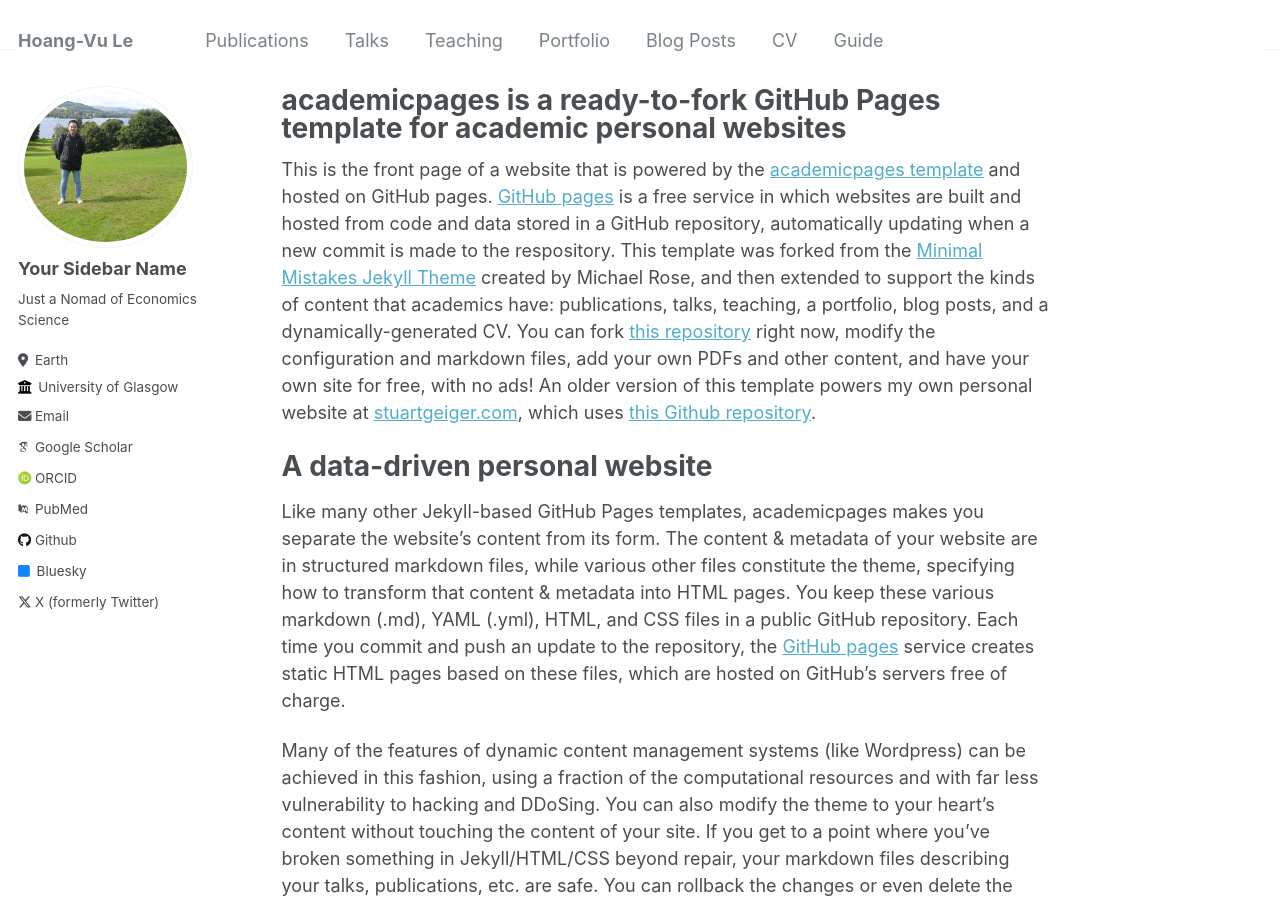
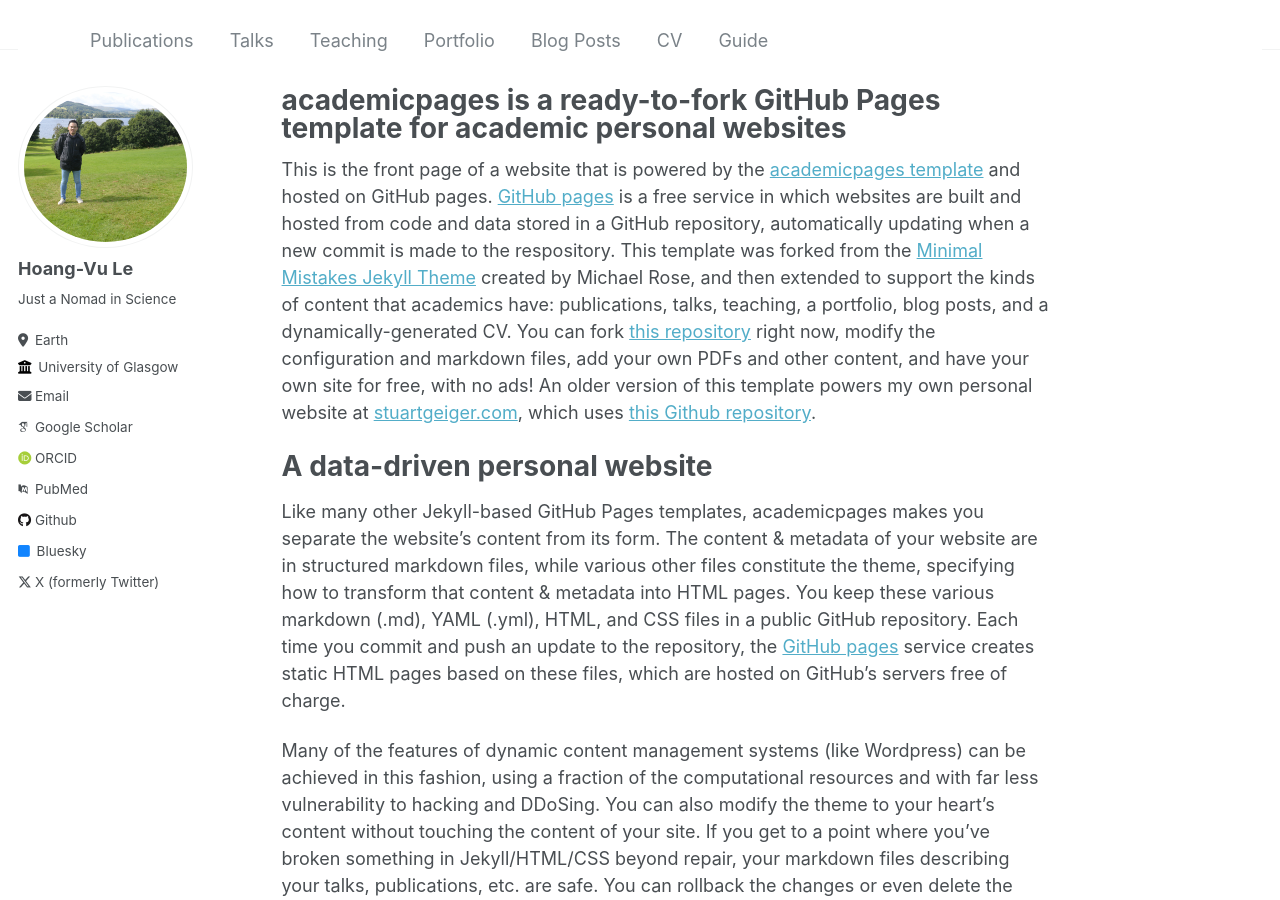
Before and after one commit to hvule/hvule.github.io, a Jekyll site: the page built from _pages/about.md, in a window 1280 px wide and 900 px high. Built offline with Jekyll 4.4.1, drawn with Linux system fonts in a browser that asks for light colours; some web fonts are replaced.

Commit message:
Update _config.yml

```diff
--- a/_config.yml
+++ b/_config.yml
@@ -8,7 +8,7 @@
 
 # Basic Site Settings
 locale                   : "en-US"
-title                    : "Hoang-Vu Le"
+title                    : ""
 title_separator          : "-"
 name                     : &name "Your Name"
 description              : &description "personal description"
@@ -22,9 +22,9 @@ repository               : "https://github.com/hvule/hvule.github.io"
 author:
   # Biographic information
   avatar           : "avt_2.jpg"
-  name             : "Your Sidebar Name"
+  name             : "Hoang-Vu Le"
   pronouns         : # example: "she/her"
-  bio              : "Just a Nomad of Economics Science"
+  bio              : "Just a Nomad in Science"
   location         : "Earth"
   employer         : "University of Glasgow"
   uri              : # URL
```
